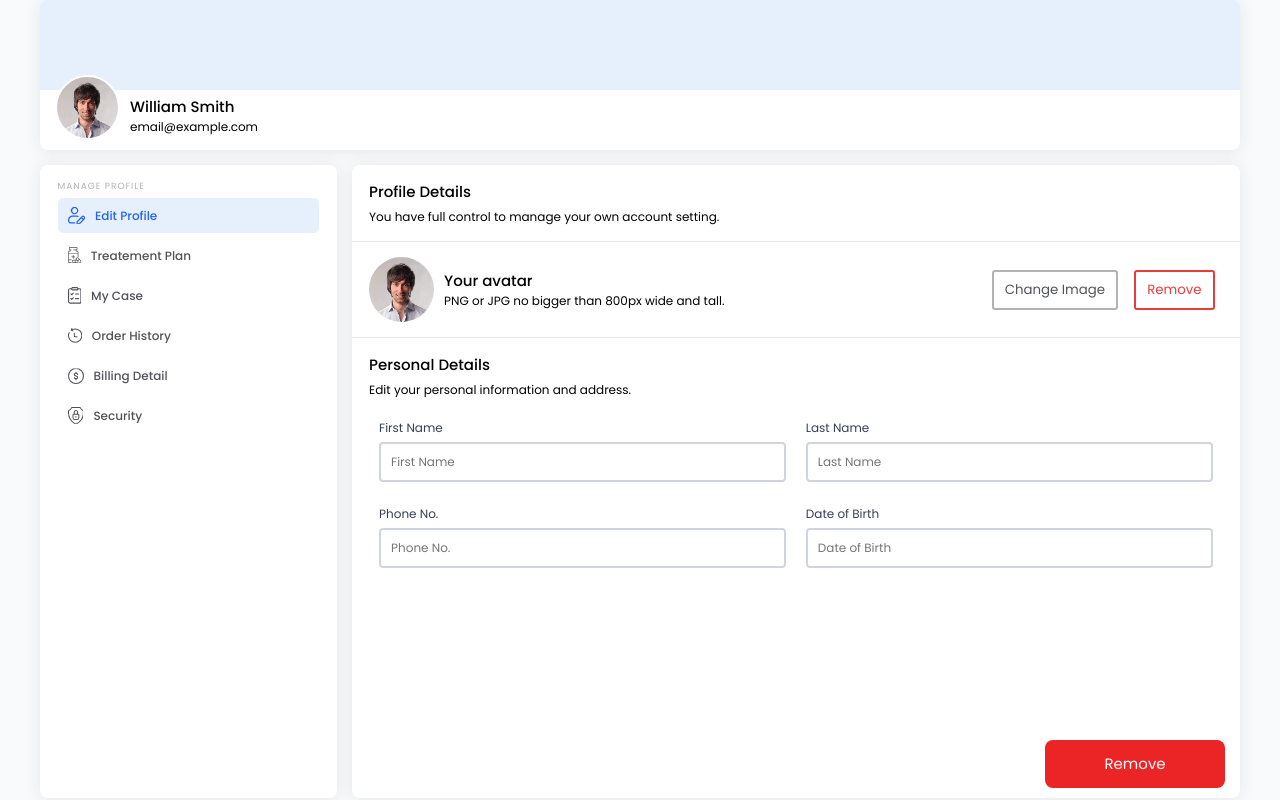
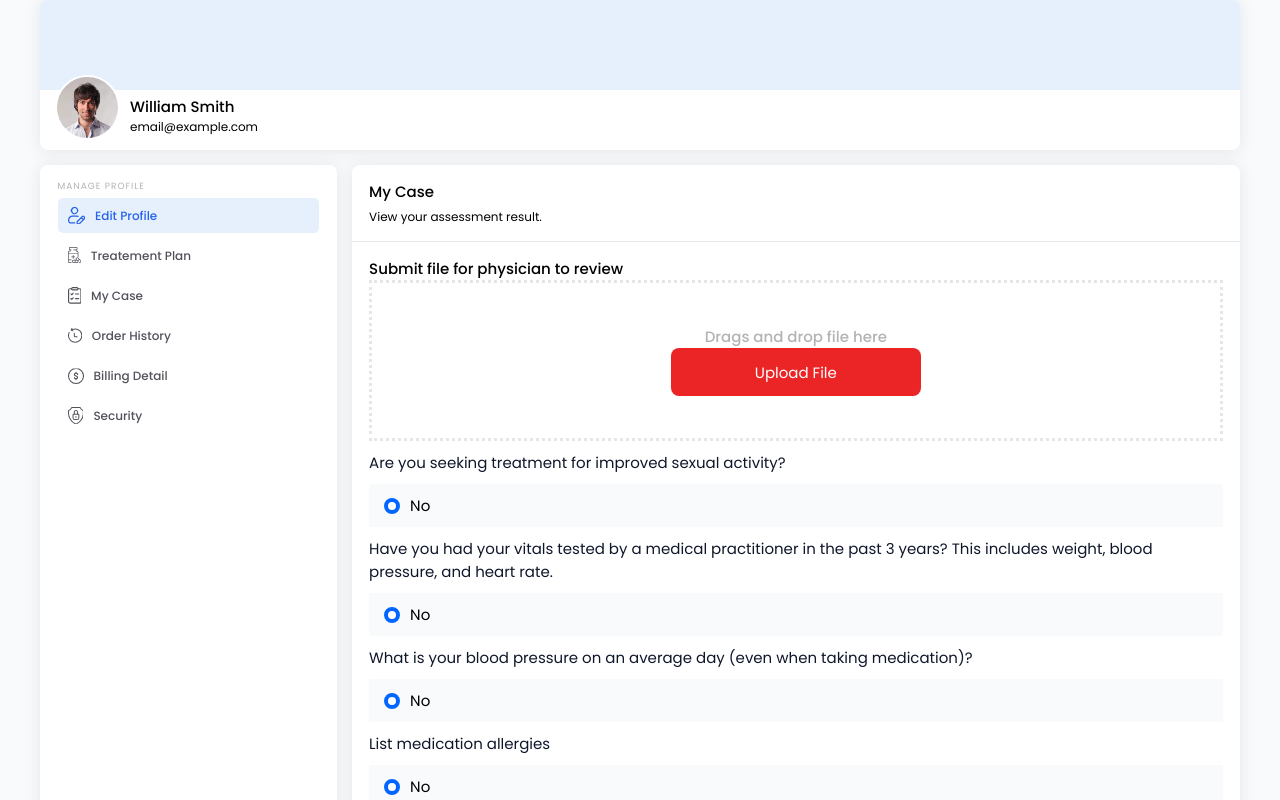
Before and after one commit to anth226/fivercornersrx, a React (Create React App) app: page / in a window 1280 px wide. Shown: the top 800 px of the page. Built offline with nearby package versions, Linux system fonts and the light colour scheme.

Commit message:
MyCAse Screen completed

```diff
--- /dev/null
+++ b/src/Components/DashboardHeader/DashboardHeader.tsx
@@ -0,0 +1,16 @@
+import React from 'react'
+import styles from './dashboardheader.module.scss'
+
+type Props = {
+    heading: string;
+    details: string;
+}
+
+const DashboardHeader: React.FC<Props> = ({ heading, details }) => {
+    return (<div className={styles.dashboardHeader}>
+        <p className={styles.headText}>{heading}</p>
+        <p className={styles.primaryText}>{details}</p>
+    </div>);
+}
+
+export default DashboardHeader;
--- /dev/null
+++ b/src/Components/DashboardHeader/dashboardheader.module.scss
@@ -0,0 +1,23 @@
+$main_background_color: #F8FAFC;
+$content_padding: 1.5rem 1.75rem;
+$basic_font_size: 1.2rem;
+$important_font_size: 1.5rem;
+$dull_color: #E6E6E8;
+$danger_color: #E53F3C;
+$secondary_color: #B3B3B6;
+$danger_btn_fill_color: #EB2525;
+
+.dashboardHeader {
+    padding: $content_padding;
+    border-bottom: 1px solid $dull_color;
+}
+
+.headText {
+    font-size: $important_font_size;
+    font-weight: 500;
+}
+
+.primaryText {
+    font-size: $basic_font_size;
+    margin-top: 5px;
+}
--- a/src/Components/EditProfile/EditProfile.tsx
+++ b/src/Components/EditProfile/EditProfile.tsx
@@ -3,9 +3,12 @@ import InputComponent from '../InputComponent/InputComponent';
 import UserAvatar from '../UserAvatar/UserAvatar';
 import styles from "./editprofile.module.scss"
 import ProfileImage from "../../assets/images/profileuser.jpg"
+import DashboardHeader from '../DashboardHeader/DashboardHeader';
 
 const EditProfile = () => {
-    return (<div><div className={styles.updateProfilePictureSection}>
+    return (<div>
+        <DashboardHeader heading='Profile Details' details='You have full control to manage your own account setting.' />
+        <div className={styles.updateProfilePictureSection}>
             <div className={styles.leftSide}>
                 <UserAvatar primaryText="Your avatar" secondaryText="PNG or JPG no bigger than 800px wide and tall." image={ProfileImage} width="6.5rem" height="6.5rem" />
             </div>
--- a/src/Components/EditProfile/editprofile.module.scss
+++ b/src/Components/EditProfile/editprofile.module.scss
@@ -16,6 +16,12 @@ $danger_btn_fill_color: #EB2525;
     font-size: $basic_font_size;
     margin-top: 5px;
 }
+
+.dashboardHeader {
+    padding: $content_padding;
+    border-bottom: 1px solid $dull_color;
+}
+
 
 .updateProfilePictureSection {
     width: 100%;
--- /dev/null
+++ b/src/Components/MyCase/MyCase.tsx
@@ -0,0 +1,102 @@
+import React from 'react'
+import styles from "./mycase.module.scss"
+import SidenafilMedicine from "../../assets/images/sidenafil.svg"
+import DashboardHeader from '../DashboardHeader/DashboardHeader';
+import CircleIcon from "../../assets/icons/circle.svg"
+
+const MyCase = () => {
+
+    const questions = [{
+        question: "Are you seeking treatment for improved sexual activity?",
+        answer: "No"
+    },
+    {
+        question: "Have you had your vitals tested by a medical practitioner in the past 3 years? This includes weight, blood pressure, and heart rate.",
+        answer: "No"
+    },
+    {
+        question: "What is your blood pressure on an average day (even when taking medication)?",
+        answer: "No"
+    },
+    {
+        question: "List medication allergies ",
+        answer: "No"
+    },
+    {
+        question: "List all prescription medications which you take. ",
+        answer: "None"
+    },
+    {
+        question: "List medicatioAre you currently taking any medications for erectile dysfunction or pulmonary hypertension?",
+        answer: "No"
+    },
+    {
+        question: "Please list all other medical problems",
+        answer: "None"
+    },
+    {
+        question: "Have you ever had a heart attack? Cardiac surgery?",
+        answer: "No"
+    },
+    {
+        question: "Do you have any heart/cardiac conditions? Arrhythmias?",
+        answer: "No"
+    },
+    {
+        question: "Do you use nitrates or any of the following medications listed below?",
+        answer: "No"
+    },
+    {
+        question: "Are you currently using any of the following recreational drugs?",
+        answer: "No"
+    },
+    {
+        question: "Select any of the following medical issues that apply",
+        answer: "No"
+    },
+    {
+        question: "Over the past 6 months, during sexual intercourse, how difficult was it to maintain your erection to completion of intercourse?",
+        answer: "No"
+    },
+    {
+        question: "Over the past 6 months, how do you rate your confidence that you could keep an erection?",
+        answer: "No"
+    },
+    {
+        question: "Is there anything else you would like to tell the doctor?",
+        answer: "No"
+    }
+    ]
+
+    return (
+        <div>
+            <DashboardHeader heading='My Case' details='View your assessment result.' />
+            <div className={styles.myCaseContentContainer}>
+                <div className={styles.imgUploadContainer}>
+                    <p className={styles.headText}>Submit file for physician to review</p>
+                    <div className={styles.imageUploadSection}>
+                        <p className={styles.headText}>Drags and drop file here</p>
+                        <button className={styles.actionBtn}>Upload File</button>
+                    </div>
+                </div>
+                <div className={styles.quessionareContainer}>
+                    {
+                        questions.map(item => (
+                            <div className={styles.questionContainer}>
+                                <p className={styles.question}>{item.question}</p>
+                                <div className={styles.answer}>
+                                    <img src={CircleIcon} alt="selected_icon" />
+                                    <p>{item.answer}</p>
+                                </div>
+                            </div>
+                        ))
+                    }
+
+                </div>
+            </div>
+
+        </div>
+    );
+}
+
+export default MyCase;
--- /dev/null
+++ b/src/Components/MyCase/mycase.module.scss
@@ -0,0 +1,76 @@
+$main_background_color: #F8FAFC;
+$content_padding: 1.5rem 1.75rem;
+$basic_font_size: 1.2rem;
+$important_font_size: 1.5rem;
+$dull_color: #E6E6E8;
+$danger_color: #E53F3C;
+$secondary_color: #B3B3B6;
+$danger_btn_fill_color: #EB2525;
+
+.headText {
+    font-size: $important_font_size;
+    font-weight: 500;
+}
+
+.primaryText {
+    font-size: $basic_font_size;
+    margin-top: 5px;
+}
+
+.myCaseContentContainer {
+    padding: $content_padding;
+}
+
+.imageUploadSection {
+    border: 3px dotted $dull_color;
+    display: flex;
+    flex-direction: column;
+    align-items: center;
+    justify-content: center;
+
+    padding: 4.2rem 0;
+
+    p {
+        color: $secondary_color;
+    }
+
+    .actionBtn {
+        width: 25rem;
+        height: 4.8rem;
+        background-color: $danger_btn_fill_color;
+        outline: none;
+        border: none;
+        border-radius: 8px;
+        font-size: $important_font_size;
+        color: white;
+
+        cursor: pointer;
+    }
+}
+
+.quessionareContainer {
+    width: 100%;
+
+    .questionContainer {
+        width: 100%;
+
+        .question {
+            color: #0F172A;
+            font-size: $important_font_size;
+            margin: 1rem 0;
+        }
+
+        .answer {
+            display: flex;
+            align-items: center;
+
+            p {
+                font-size: $important_font_size;
+                margin-left: 1rem;
+            }
+
+            background-color: $main_background_color;
+            padding: 1rem 1.5rem;
+        }
+    }
+}
--- a/src/Components/TreatmentPlan/treatmentplan.module.scss
+++ b/src/Components/TreatmentPlan/treatmentplan.module.scss
@@ -1,7 +1,7 @@
 $main_background_color: #F8FAFC;
 $content_padding: 1.5rem 1.75rem;
 $basic_font_size: 1.2rem;
-$important_font_size: 2.4rem;
+$important_font_size: 1.5rem;
 $semi_important_font_size: 1.6rem;
 $dull_color: #E6E6E8;
 $head_text_color: #0F172A;
@@ -14,8 +14,6 @@ $success_color: #1E9432;
 .headText {
     font-size: $important_font_size;
     font-weight: 500;
-    color: $head_text_color;
-    font-weight: 600;
 }
 
 .primaryText {
@@ -26,6 +24,17 @@ $success_color: #1E9432;
 .success_Text {
     color: $success_color;
     font-weight: 500;
+}
+
+.dashboardHeader {
+    padding: $content_padding;
+    border-bottom: 1px solid $dull_color;
+}
+
+.bigText {
+    font-size: 2.4rem;
+    color: $head_text_color;
+    font-weight: 600;
 }
 
 .treatmentPlanContentContainer {
--- a/src/Pages/UserDashboard/UserDashboard.tsx
+++ b/src/Pages/UserDashboard/UserDashboard.tsx
@@ -11,6 +11,7 @@ import UserAvatar from '../../Components/UserAvatar/UserAvatar';
 import InputComponent from '../../Components/InputComponent/InputComponent';
 import TreatmentPlan from '../../Components/TreatmentPlan/TreatmentPlan';
 import EditProfile from '../../Components/EditProfile/EditProfile';
+import MyCase from '../../Components/MyCase/MyCase';
 
 const UserDashboard: React.FC = () => {
     return (<div className={styles.pageContainer}>
@@ -52,12 +53,9 @@ const UserDashboard: React.FC = () => {
                     </div>
                 </div>
                 <div className={styles.dashContent}>
-                    <div className={styles.dashboardHeader}>
-                        <p className={styles.headText}>Profile Details</p>
-                        <p className={styles.primaryText}>You have full control to manage your own account setting.</p>
-                    </div>
-                    <EditProfile />
+                    {/* <EditProfile /> */}
                     {/* <TreatmentPlan /> */}
+                    <MyCase />
                 </div>
             </div>
         </div>
```
Also changed, not shown: src/Components/TreatmentPlan/TreatmentPlan.tsx (+10 -3 lines), src/assets/icons/circle.svg (added). Lines whose indentation alone changed are shown as unchanged.
